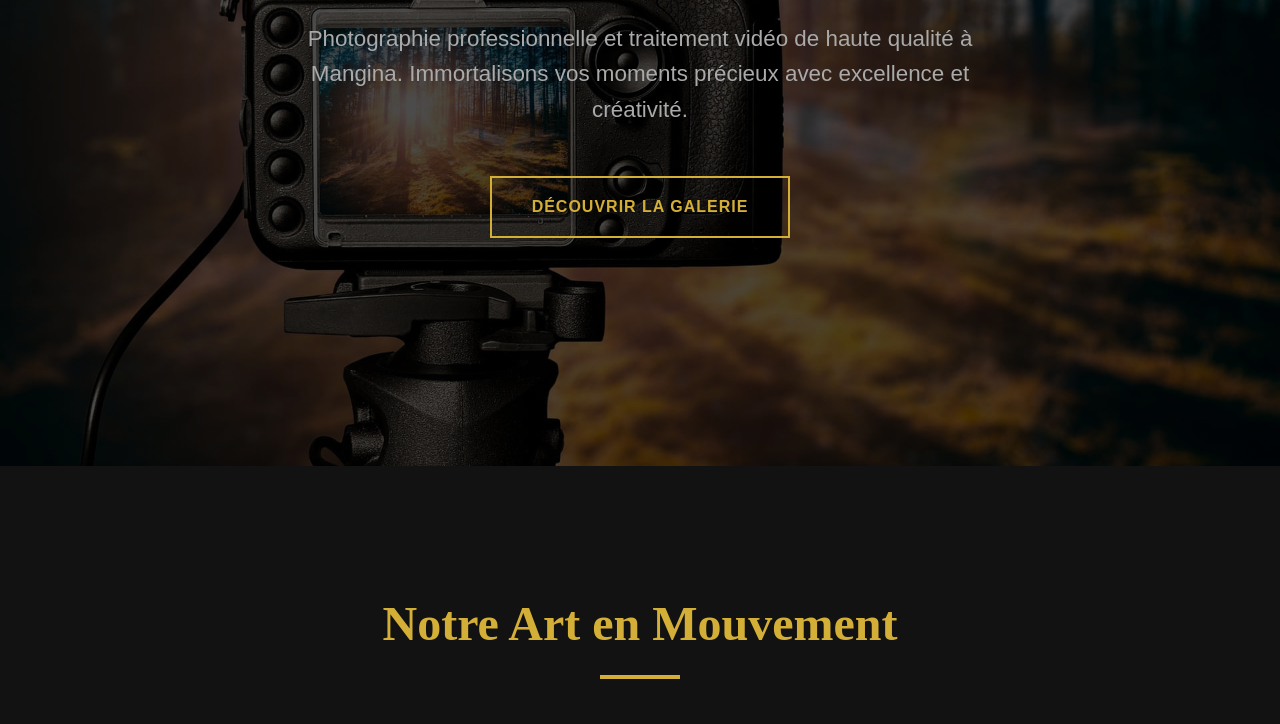
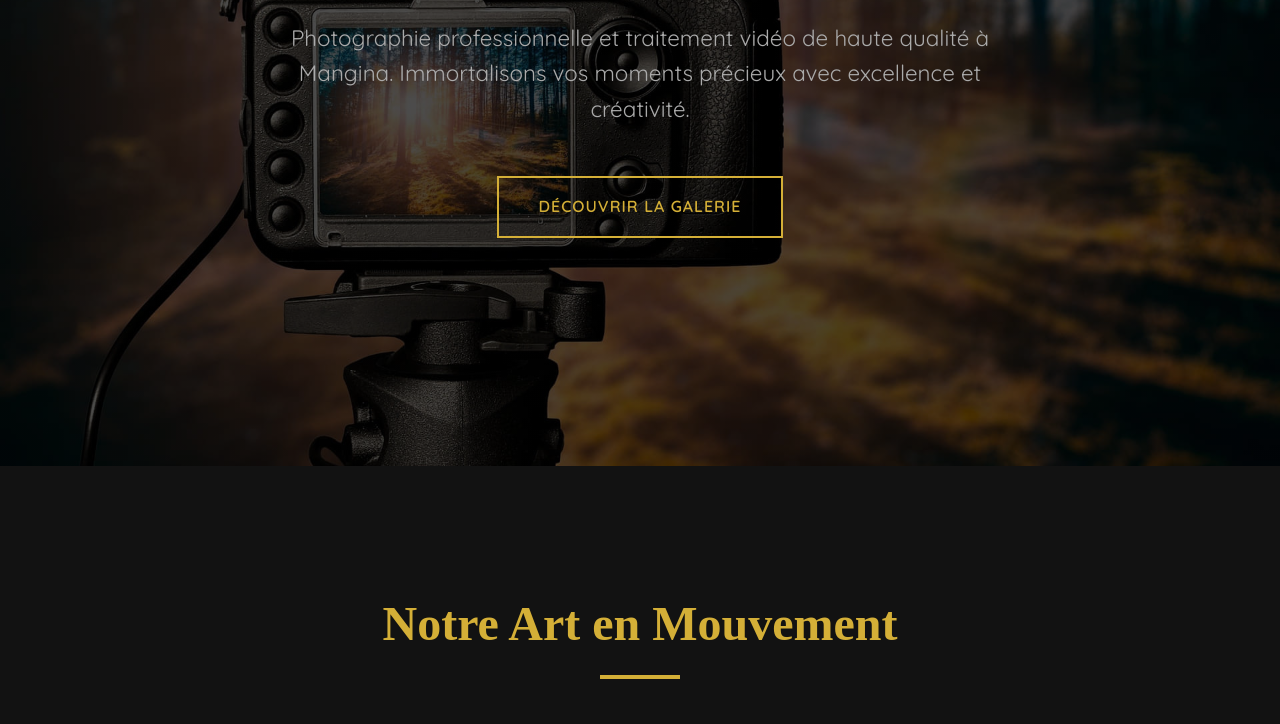
Before and after one commit to Piscas-Web/Oswald-Picture, a plain HTML site: page index.html in a window 1280 px wide. Shown: the part 334-1058 px from the top of the page. Drawn offline with Linux system fonts and the light colour scheme.

Commit message:
Quicksand

```diff
--- a/type.css
+++ b/type.css
@@ -1,4 +1,4 @@
-
+@import url('https://fonts.googleapis.com/css2?family=Quicksand:wght@300..700&display=swap');
 :root {
     --primary: #D4AF37;
     --bg: #121212;
@@ -12,10 +12,11 @@
     margin: 0;
     padding: 0;
     box-sizing: border-box;
+
 }
 
 body {
-    font-family: 'Raleway', sans-serif;
+    font-family: 'Quicksand', sans-serif;
     background: var(--bg);
     color: var(--text);
     line-height: 1.6;
```
